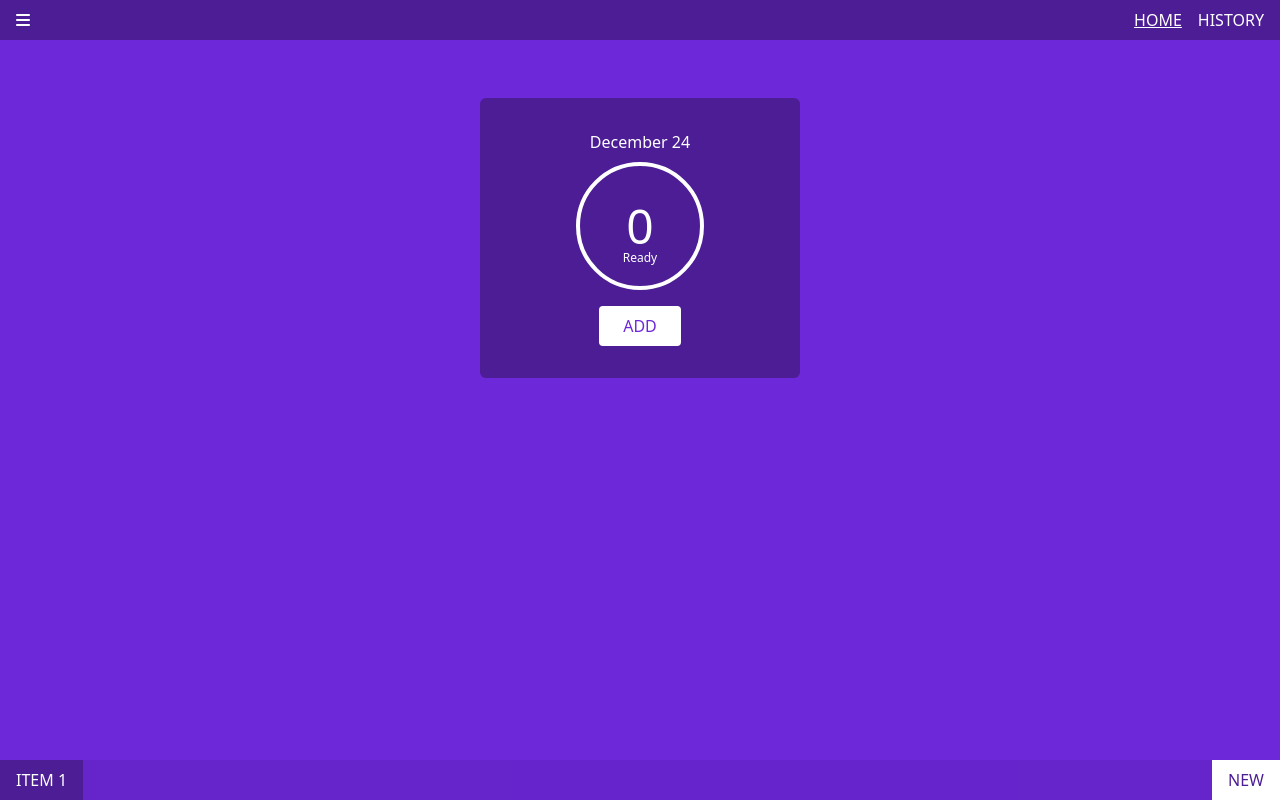
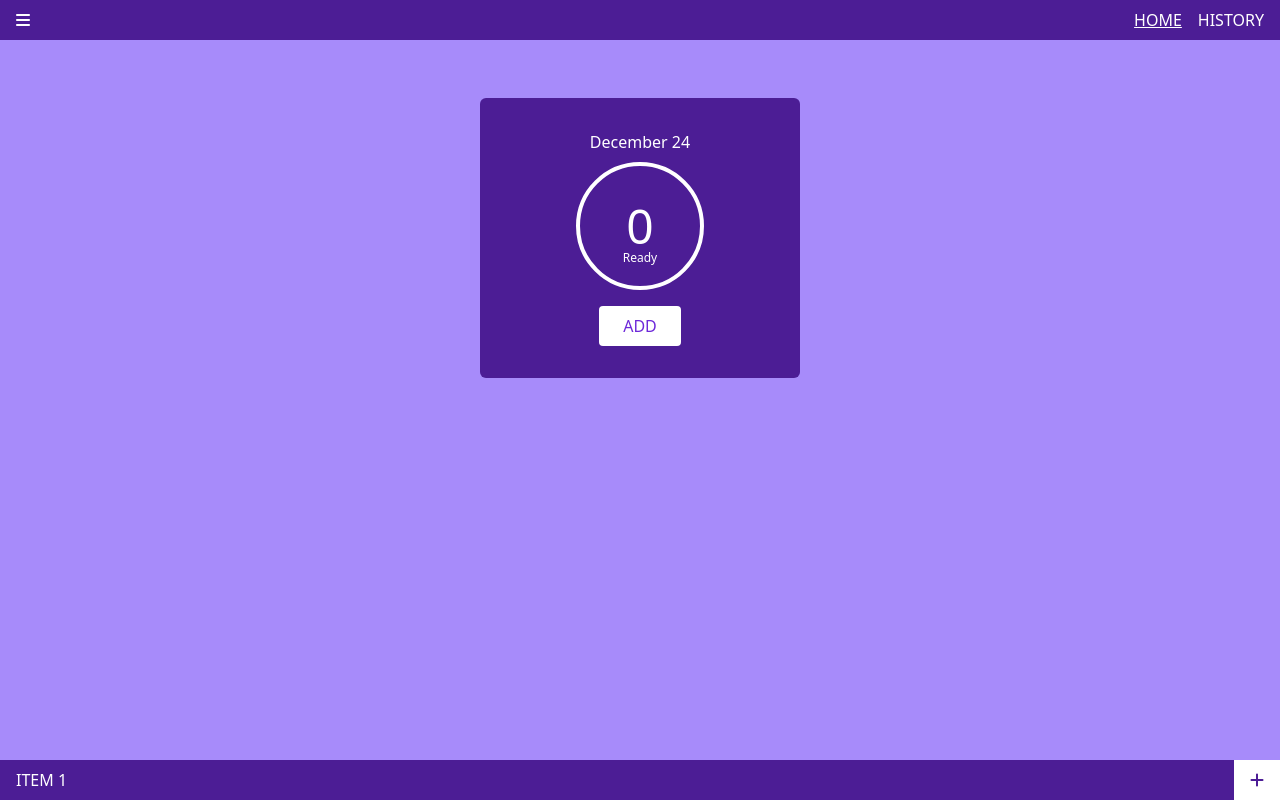
Before and after one commit to holgadosebastian/ciggie-tracker, a React (Create React App) app: page /#/ in a window 1280 px wide. Built offline with nearby package versions, Linux system fonts and the light colour scheme.

Commit message:
Add Theme colors and update

```diff
--- a/public/index.html
+++ b/public/index.html
@@ -24,7 +24,7 @@
     -->
     <title>React App</title>
   </head>
-  <body class="bg-violet-700 text-white">
+  <body class="bg-light text-white">
     <noscript>You need to enable JavaScript to run this app.</noscript>
     <div id="root"></div>
     <!--
--- a/src/components/FormField.js
+++ b/src/components/FormField.js
@@ -17,11 +17,29 @@
   );
 };
 
-export const FormField = ({ label, ...props }) => {
+export const Select = ({ className, children, ...props }) => {
+  return (
+    <select
+      className={cn(
+        className,
+        'bg-transparent border-white border rounded px-4 h-10'
+      )}
+      {...props}
+    >
+      {children}
+    </select>
+  );
+};
+
+export const FormField = ({ type = 'text', label, children, ...props }) => {
   return (
     <div className='flex flex-col gap-2'>
       <Label>{label}</Label>
-      <Input {...props} />
+      {type === 'select' ? (
+        <Select {...props}>{children}</Select>
+      ) : (
+        <Input {...props} />
+      )}
     </div>
   );
 };
--- a/src/components/Surface.js
+++ b/src/components/Surface.js
@@ -17,7 +17,8 @@
     md: 'rounded-md'
   };
   const backgroundStyles = {
-    dark: 'bg-violet-900',
+    light: 'bg-light',
+    dark: 'bg-darker',
     white: 'bg-white',
     transparent: ''
   };
--- a/src/context/MainState.js
+++ b/src/context/MainState.js
@@ -9,6 +9,10 @@
   updateDelayStorage,
   updateCigarettesStorage
 } from '../lib/utils';
+
+const updateThemeColor = (colorName) => {
+  document.documentElement.setAttribute('theme', colorName);
+};
 
 const MainState = ({ children }) => {
   const tabs = JSON.parse(localStorage.getItem('HABIT_TRACKER::TABS') || '[]');
@@ -86,6 +90,7 @@
 
     localStorage.setItem('HABIT_TRACKER::TABS', JSON.stringify(updatedTabs));
     const updatedCurrentTab = updatedTabs.find(({ current }) => current);
+    updateThemeColor(updatedCurrentTab.themeColor);
     dispatch({
       type: 'SET_CURRENT_TAB',
       payload: updatedCurrentTab
@@ -124,6 +129,10 @@
   };
 
   useEffect(() => {
+    updateThemeColor(currentTab.themeColor);
+  }, []);
+
+  useEffect(() => {
     updateCigarettesStorage(state.cigarettes);
   }, [state.cigarettes]);
 
--- a/src/layout/Header.js
+++ b/src/layout/Header.js
@@ -13,7 +13,7 @@
     <>
       <Surface
         as='header'
-        className='fixed inset-x-0 top-0 py-2 px-4 h-10 flex gap-x-3 justify-between bg-violet-700'
+        className='fixed inset-x-0 top-0 py-2 px-4 h-10 flex gap-x-3 justify-between'
       >
         <button onClick={() => setMenuOpen(!menuOpen)}>
           <Icon name='navicon' />
--- /dev/null
+++ b/src/lib/const.js
@@ -0,0 +1,7 @@
+export const COLORS = {
+  SKY: 'sky',
+  VIOLET: 'violet',
+  PINK: 'pink',
+  YELLOW: 'yellow',
+  TEAL: 'teal'
+};
--- a/src/pages/Home.js
+++ b/src/pages/Home.js
@@ -3,6 +3,7 @@
 
 import { Icon, Surface, Button, FormField } from '../components';
 import { getDailyPuchits, getTimeString, msToTime } from '../lib/utils';
+import { COLORS } from '../lib/const';
 import MainContext from '../context/MainContext';
 
 const Home = ({ todayDate }) => {
@@ -177,7 +178,7 @@
         background='white'
         onClick={() => setNewTabOpen(true)}
       >
-        NEW
+        <Icon name='plus' />
       </Surface>
       <NewTab isOpen={newTabOpen} onClose={() => setNewTabOpen(false)} />
     </Surface>
@@ -219,9 +220,16 @@
         <FormField
           label='Color'
           name='themeColor'
+          type='select'
           value={themeColor}
           onChange={(e) => setThemeColor(e.target.value)}
-        />
+        >
+          {Object.values(COLORS).map((value) => (
+            <option key={value} value={value}>
+              {value}
+            </option>
+          ))}
+        </FormField>
         <Button type='submit'>ADD</Button>
       </form>
     </Surface>
--- a/src/pages/home.js
+++ b/src/pages/home.js
@@ -3,6 +3,7 @@
 
 import { Icon, Surface, Button, FormField } from '../components';
 import { getDailyPuchits, getTimeString, msToTime } from '../lib/utils';
+import { COLORS } from '../lib/const';
 import MainContext from '../context/MainContext';
 
 const Home = ({ todayDate }) => {
@@ -177,7 +178,7 @@
         background='white'
         onClick={() => setNewTabOpen(true)}
       >
-        NEW
+        <Icon name='plus' />
       </Surface>
       <NewTab isOpen={newTabOpen} onClose={() => setNewTabOpen(false)} />
     </Surface>
@@ -219,9 +220,16 @@
         <FormField
           label='Color'
           name='themeColor'
+          type='select'
           value={themeColor}
           onChange={(e) => setThemeColor(e.target.value)}
-        />
+        >
+          {Object.values(COLORS).map((value) => (
+            <option key={value} value={value}>
+              {value}
+            </option>
+          ))}
+        </FormField>
         <Button type='submit'>ADD</Button>
       </form>
     </Surface>
--- a/src/styles/index.css
+++ b/src/styles/index.css
@@ -1,3 +1,47 @@
 @tailwind base;
 @tailwind components;
 @tailwind utilities;
+
+@layer base {
+  :root {
+    --teal-light: #2dd4bf;
+    --teal-darker: #134e4a;
+
+    --yellow-light: #facc15;
+    --yellow-darker: #713f12;
+
+    --sky-light: #38bdf8;
+    --sky-darker: #0c4a6e;
+
+    --violet-light: #a78bfa;
+    --violet-darker: #4c1d95;
+
+    --pink-light: #f472b6;
+    --pink-darker: #831843;
+  }
+
+  [theme='teal'] {
+    --color-light: var(--teal-light);
+    --color-darker: var(--teal-darker);
+  }
+
+  [theme='yellow'] {
+    --color-light: var(--yellow-light);
+    --color-darker: var(--yellow-darker);
+  }
+
+  [theme='sky'] {
+    --color-light: var(--sky-light);
+    --color-darker: var(--sky-darker);
+  }
+
+  [theme='violet'] {
+    --color-light: var(--violet-light);
+    --color-darker: var(--violet-darker);
+  }
+
+  [theme='pink'] {
+    --color-light: var(--pink-light);
+    --color-darker: var(--pink-darker);
+  }
+}
--- a/tailwind.config.js
+++ b/tailwind.config.js
@@ -1,11 +1,13 @@
 /** @type {import('tailwindcss').Config} */
 module.exports = {
-  content: [
-    "./src/**/*.{js,jsx,ts,tsx,html}",
-    "./public/index.html"
-  ],
+  content: ['./src/**/*.{js,jsx,ts,tsx,html}', './public/index.html'],
   theme: {
-    extend: {},
+    extend: {
+      colors: {
+        light: 'var(--color-light)',
+        darker: 'var(--color-darker)'
+      }
+    }
   },
-  plugins: [],
-}
+  plugins: []
+};
```
